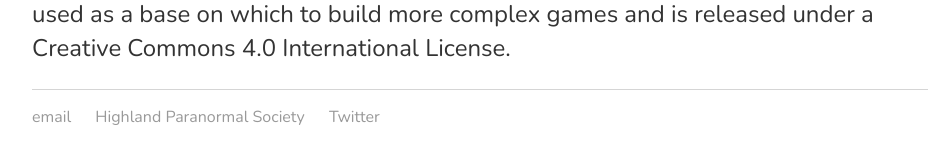
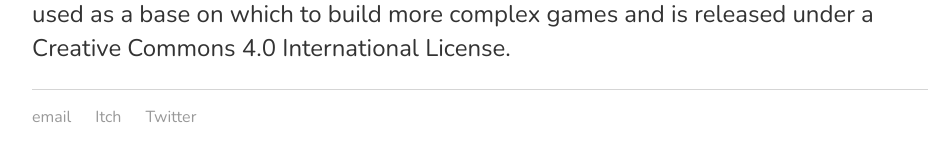
Before and after one commit to NateHPS/TunnelGoons, a Jekyll site: the page built from index.html, in a window 1280 px wide. Shown: the part 360-524 px from the top of the page, without its empty margins (160-1103 px from the left). Built offline with Jekyll 4.4.1, drawn with Linux system fonts in a browser that asks for light colours.

Commit message:
Update default.html

```diff
--- a/_layouts/default.html
+++ b/_layouts/default.html
@@ -23,7 +23,7 @@
 			<footer>
 	    		<ul>
 	        		<li><a href="mailto:nathantreme@gmail.com">email</a></li>
-	        		<li><a href="https://natetreme.itch.io/">Highland Paranormal Society</a></li>
+	        		<li><a href="https://natetreme.itch.io/">Itch</a></li>
 				<li><a href="https://Twitter.com/natetreme">Twitter</a></li>
 				</ul>
 			</footer>
```
